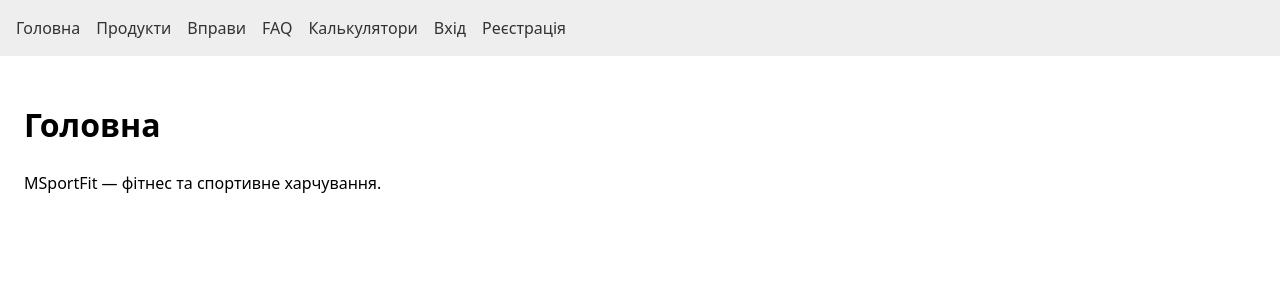
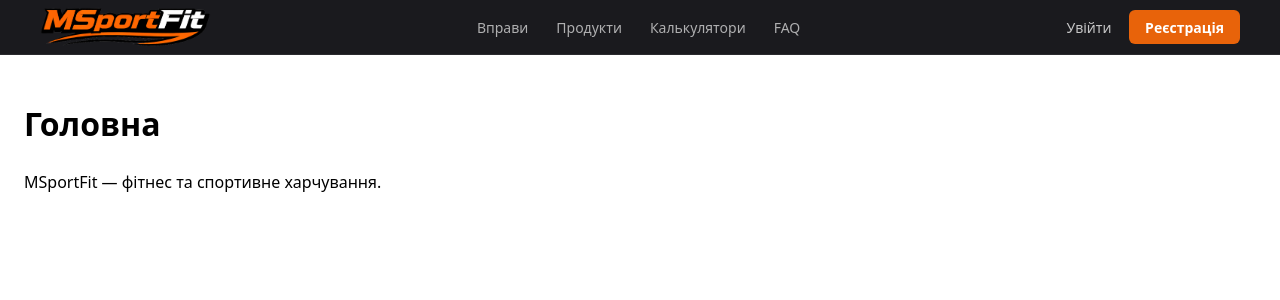
Before and after one commit to mishasamonov/MSportFit_demo, a React (Vite) app in the folder client/: page / in a window 1280 px wide. Shown: the top 300 px of the page. Built offline with nearby package versions, Linux system fonts and the light colour scheme.

Commit message:
style(stage-h): refine header brand logo and format stage H files

```diff
--- a/client/src/App.css
+++ b/client/src/App.css
@@ -2,22 +2,127 @@
   min-height: 100vh;
 }
 
-.layout__nav {
-  display: flex;
-  gap: 1rem;
-  padding: 1rem;
-  background: #eee;
-  flex-wrap: wrap;
+/* ── Header ── */
+
+.header {
+  position: sticky;
+  top: 0;
+  z-index: 1000;
+  background: #1a1a1e;
+  border-bottom: 1px solid rgba(255, 255, 255, 0.07);
 }
 
-.layout__nav a {
-  color: #333;
-  text-decoration: none;
+.header__inner {
+  display: flex;
+  align-items: center;
+  max-width: 1200px;
+  margin: 0 auto;
+  padding: 0 1.5rem;
+  height: 54px;
+  gap: 2rem;
 }
 
-.layout__nav a:hover {
-  text-decoration: underline;
+/* Brand lockup */
+
+.header__brand {
+  display: flex;
+  align-items: center;
+  text-decoration: none;
+  flex-shrink: 0;
 }
+
+.header__brand-logo {
+  display: block;
+  max-height: 40px;
+  width: auto;
+  object-fit: contain;
+}
+
+/* Center nav */
+
+.header__nav {
+  display: flex;
+  align-items: center;
+  gap: 1.75rem;
+  margin: 0 auto;
+}
+
+.header__nav-link {
+  color: rgba(255, 255, 255, 0.65);
+  text-decoration: none;
+  font-size: 0.875rem;
+  font-weight: 500;
+  transition: color 0.2s;
+  white-space: nowrap;
+}
+
+.header__nav-link:hover {
+  color: #fff;
+}
+
+.header__nav-link.active {
+  color: #e8630a;
+}
+
+/* Auth area */
+
+.header__auth {
+  display: flex;
+  align-items: center;
+  gap: 1.1rem;
+  flex-shrink: 0;
+}
+
+.header__auth-link {
+  color: rgba(255, 255, 255, 0.75);
+  text-decoration: none;
+  font-size: 0.875rem;
+  font-weight: 500;
+  transition: color 0.2s;
+  white-space: nowrap;
+}
+
+.header__auth-link:hover {
+  color: #fff;
+}
+
+.header__btn {
+  border: none;
+  cursor: pointer;
+  font-family: inherit;
+  font-size: 0.875rem;
+  font-weight: 600;
+  border-radius: 6px;
+  transition: background 0.2s, color 0.2s;
+}
+
+.header__btn--register {
+  display: inline-flex;
+  align-items: center;
+  padding: 0.4rem 1rem;
+  background: #e8630a;
+  color: #fff;
+  text-decoration: none;
+  white-space: nowrap;
+}
+
+.header__btn--register:hover {
+  background: #d25a09;
+}
+
+.header__btn--logout {
+  padding: 0.4rem 1rem;
+  background: transparent;
+  color: rgba(255, 255, 255, 0.65);
+  border: 1px solid rgba(255, 255, 255, 0.15);
+}
+
+.header__btn--logout:hover {
+  color: #fff;
+  border-color: rgba(255, 255, 255, 0.35);
+}
+
+/* ── Layout main ── */
 
 .layout__main {
   padding: 1.5rem;
--- a/client/src/components/Layout.jsx
+++ b/client/src/components/Layout.jsx
@@ -1,32 +1,62 @@
-import { Outlet, Link } from 'react-router-dom';
+import { Outlet, Link, NavLink } from 'react-router-dom';
 import { useAuth } from '../context/AuthContext.jsx';
+import logoNavbar from '../assets/brand/logo-navbar.png';
 
 function Layout() {
   const { isAuthed, logout } = useAuth();
 
   return (
     <div className="layout">
-      <nav className="layout__nav">
-        <Link to="/">Головна</Link>
-        <Link to="/products">Продукти</Link>
-        <Link to="/exercises">Вправи</Link>
-        <Link to="/faq">FAQ</Link>
-        <Link to="/calculators">Калькулятори</Link>
+      <header className="header">
+        <div className="header__inner">
+          <Link to="/" className="header__brand">
+            <img src={logoNavbar} alt="MSportFit" className="header__brand-logo" />
+          </Link>
+
+          <nav className="header__nav">
+            {isAuthed && (
+              <NavLink to="/programs" className="header__nav-link">
+                Програми
+              </NavLink>
+            )}
+            <NavLink to="/exercises" className="header__nav-link">
+              Вправи
+            </NavLink>
+            <NavLink to="/products" className="header__nav-link">
+              Продукти
+            </NavLink>
+            <NavLink to="/calculators" className="header__nav-link">
+              Калькулятори
+            </NavLink>
+            <NavLink to="/faq" className="header__nav-link">
+              FAQ
+            </NavLink>
+            {isAuthed && (
+              <NavLink to="/favorites" className="header__nav-link">
+                Обране
+              </NavLink>
+            )}
+          </nav>
+
+          <div className="header__auth">
             {isAuthed ? (
-          <>
-            <Link to="/programs">Програми</Link>
-            <Link to="/favorites">Обране</Link>
-            <button type="button" onClick={logout}>
+              <button type="button" className="header__btn header__btn--logout" onClick={logout}>
                 Вийти
               </button>
-          </>
             ) : (
               <>
-            <Link to="/login">Вхід</Link>
-            <Link to="/register">Реєстрація</Link>
+                <NavLink to="/login" className="header__auth-link">
+                  Увійти
+                </NavLink>
+                <NavLink to="/register" className="header__btn header__btn--register">
+                  Реєстрація
+                </NavLink>
               </>
             )}
-      </nav>
+          </div>
+        </div>
+      </header>
+
       <main className="layout__main">
         <Outlet />
       </main>
--- a/client/src/pages/Programs/programsHelpers.js
+++ b/client/src/pages/Programs/programsHelpers.js
@@ -1,31 +1,31 @@
 const GOAL_MAP = {
   BULK: 'Набір маси',
   CUT: 'Схуднення',
-}
+};
 
 const LEVEL_MAP = {
   BEGINNER: 'Початковий',
   INTERMEDIATE: 'Середній',
-}
+};
 
 const SCHEDULE_OPTIONS = {
-  '2': ['Пн / Чт', 'Вт / Сб'],
-  '3': ['Пн / Ср / Пт', 'Вт / Чт / Сб'],
-  '4': ['Пн / Вт / Чт / Пт', 'Вт / Ср / Пт / Сб'],
-}
+  2: ['Пн / Чт', 'Вт / Сб'],
+  3: ['Пн / Ср / Пт', 'Вт / Чт / Сб'],
+  4: ['Пн / Вт / Чт / Пт', 'Вт / Ср / Пт / Сб'],
+};
 
 export function mapGoal(goal) {
-  return GOAL_MAP[goal] ?? goal
+  return GOAL_MAP[goal] ?? goal;
 }
 
 export function mapLevel(level) {
-  return LEVEL_MAP[level] ?? level
+  return LEVEL_MAP[level] ?? level;
 }
 
 export function formatMeta(goal, level, weeks) {
-  return `Мета: ${mapGoal(goal)} | Рівень: ${mapLevel(level)} | Тривалість: ${weeks} тижн.`
+  return `Мета: ${mapGoal(goal)} | Рівень: ${mapLevel(level)} | Тривалість: ${weeks} тижн.`;
 }
 
 export function getScheduleOptions(daysPerWeek) {
-  return SCHEDULE_OPTIONS[daysPerWeek] ?? []
+  return SCHEDULE_OPTIONS[daysPerWeek] ?? [];
 }
```
Also changed, not shown: client/src/pages/Programs/ProgramsList.jsx (+29 -28 lines), client/src/assets/brand/logo-navbar.png (added). Lines whose indentation alone changed are shown as unchanged.
